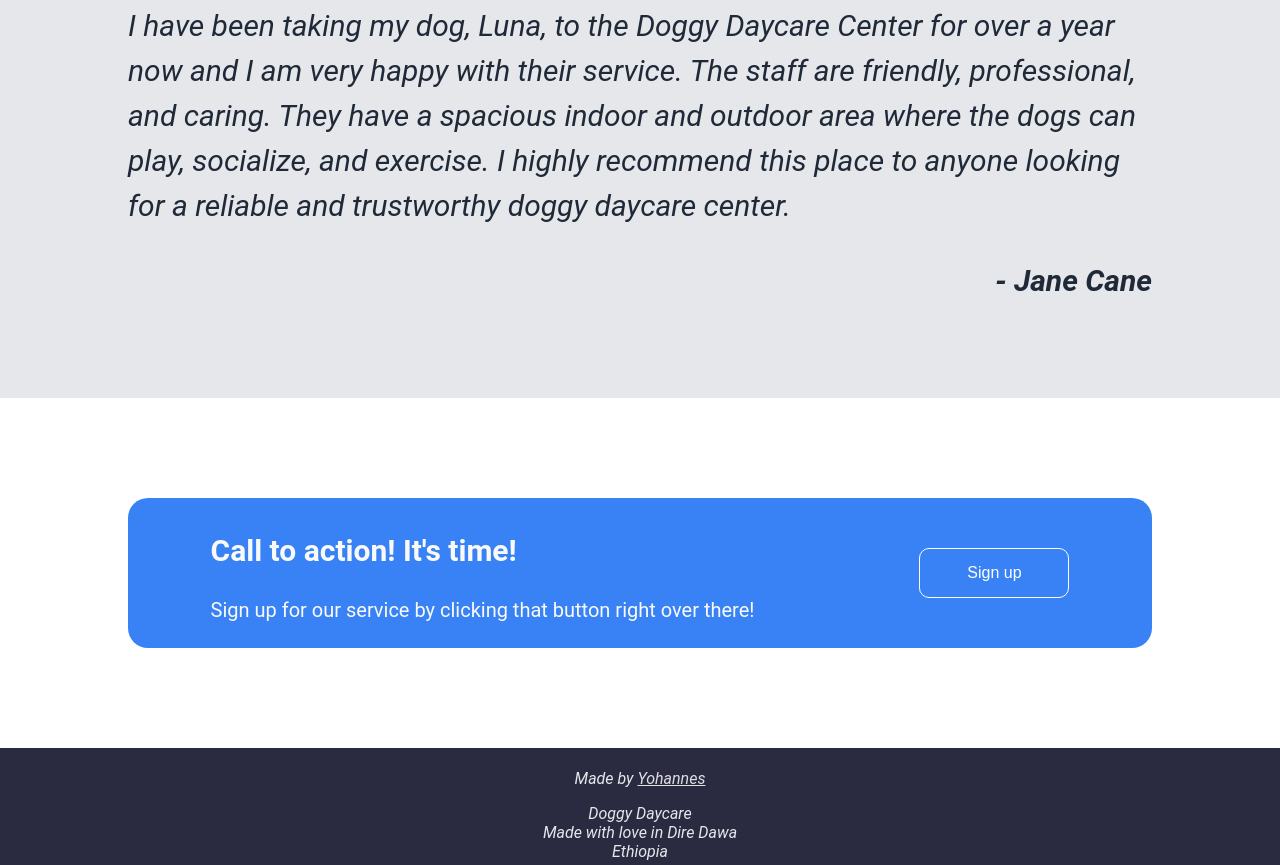
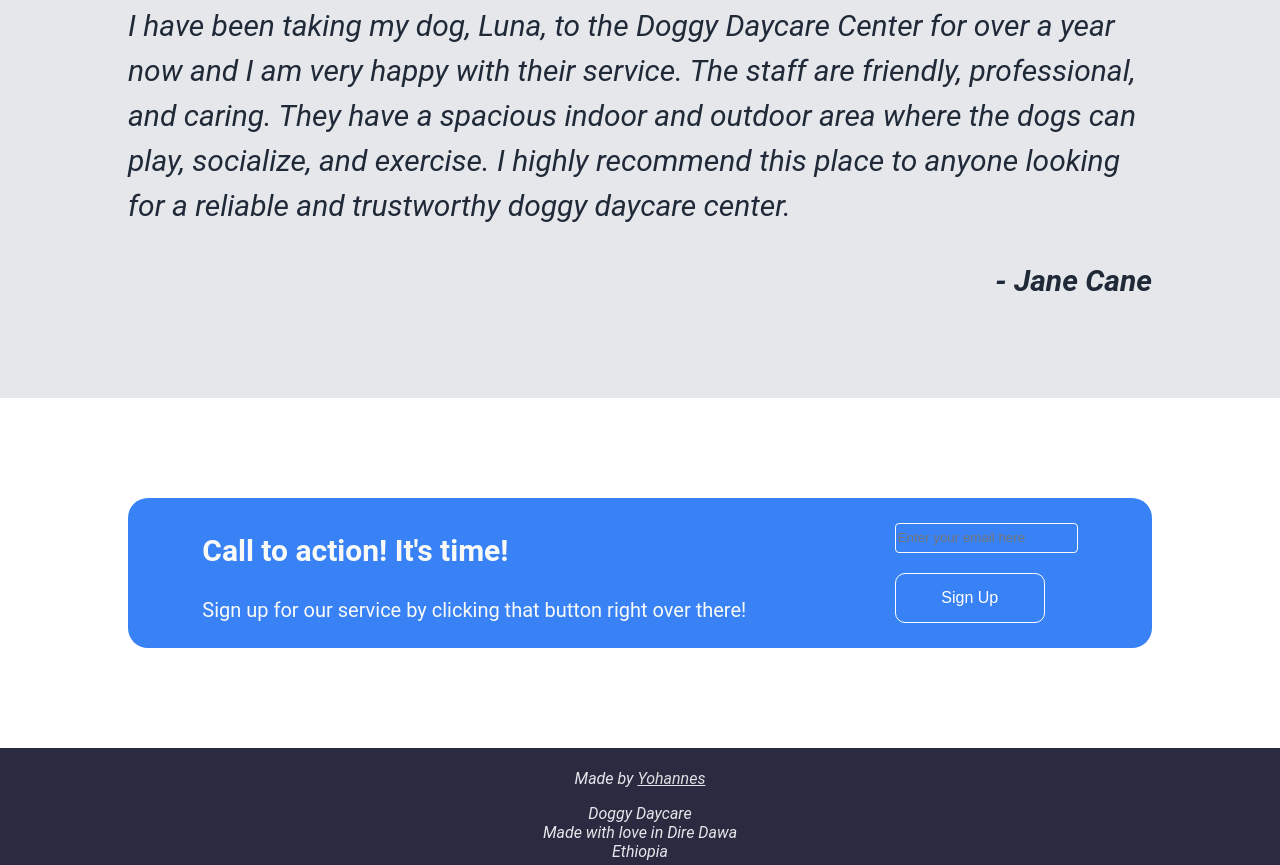
Before and after one commit to Yohannesiv/freecodecamp-product-landing-page, a plain HTML site: page index.html in a window 1280 px wide. Shown: the part 1004-1869 px from the top of the page. Drawn offline with Linux system fonts and the light colour scheme.

Commit message:
added the form

```diff
--- a/index.html
+++ b/index.html
@@ -64,7 +64,13 @@
                 <h3>Call to action! It's time!</h3>
                 <p>Sign up for our service by clicking that button right over there!</p>
             </div>
-            <div><button>Sign up</button></div>
+            <div>
+                <form action="https://www.freecodecamp.com/email-submit" method="post">
+                    <div class="input"><input type="email" required placeholder="Enter your email here" class="input-email"></div>
+                    <input type="submit" value="Sign Up" class="submit">
+                </form>
+
+            </div>
         </div>
     </section>
     <footer>
--- a/styles.css
+++ b/styles.css
@@ -202,7 +202,20 @@ body {
     font-size: 20px;
 }
 
-.for-div button {
+.input {
+    padding-bottom: 20px;;
+}
+
+.input-email {
+    color: #F9FAF8;
+    background-color: #3882F6;
+    border: 1px solid #F9FAF8;
+    height: 30px;
+    border-radius: 4px;
+}
+
+
+.for-div .submit {
     width: 150px;
     background-color: #3882F6;
     border: none;
@@ -212,9 +225,10 @@ body {
     cursor: pointer;
     border: 1px solid white;
     border-radius: 10px;
+
 }
 
-.for-div button:hover {
+.for-div .submit:hover {
     background-color: white;
     color: #3882F6;
     cursor: pointer;
```
